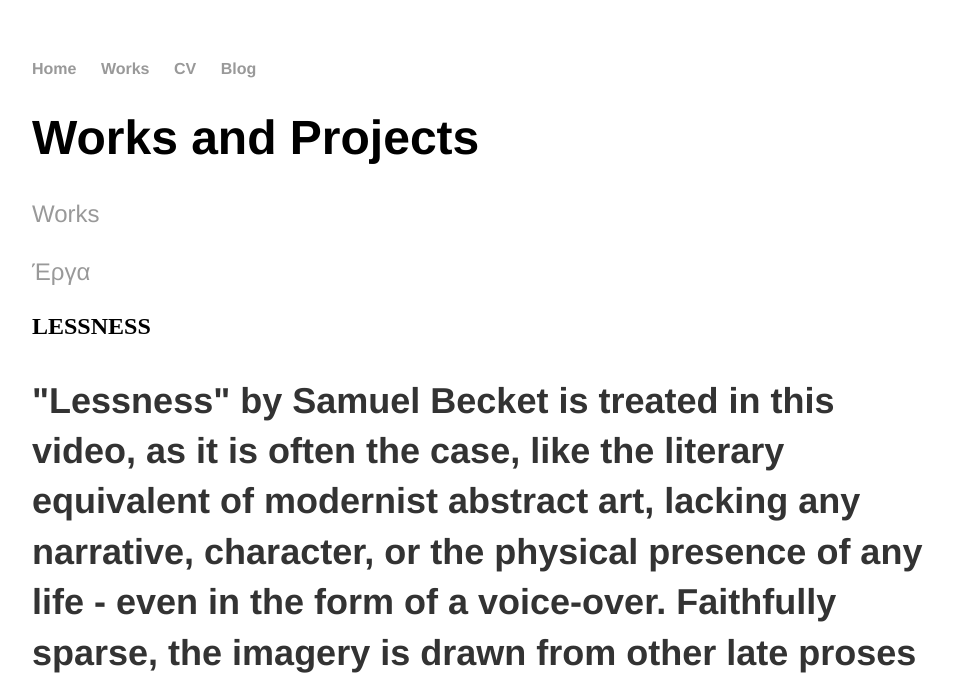
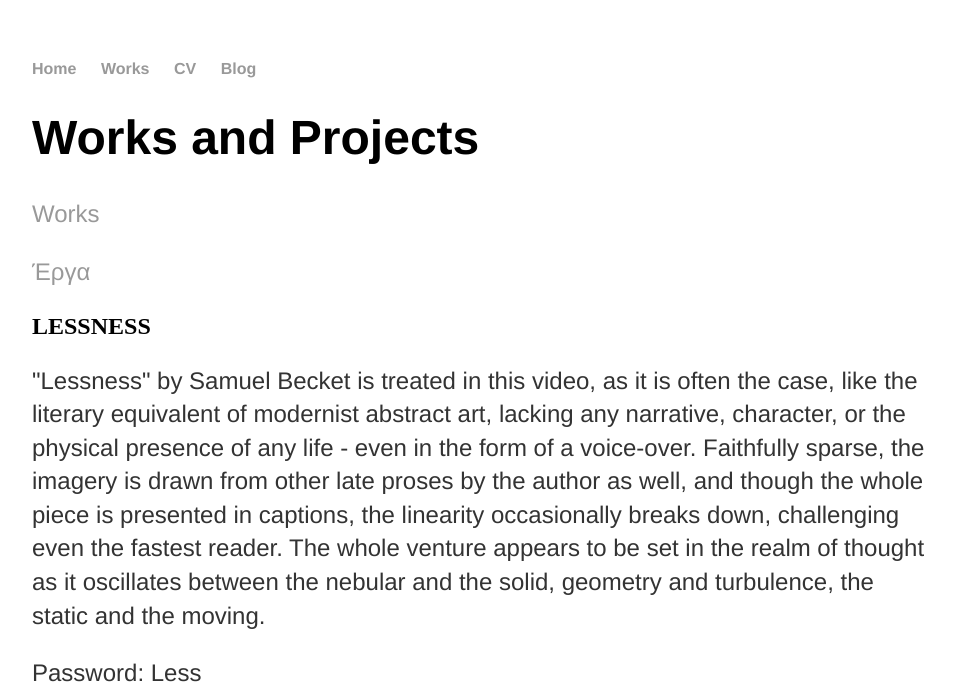
Before and after one commit to YiannosEconomou/Yiannos-E.net, a Jekyll site: the page built from about/lessness.html, in a window 1280 px wide. Shown: the top 687 px of the page, without its empty margins (160-1115 px from the left). Built offline with Jekyll 4.4.1, drawn with Linux system fonts in a browser that asks for light colours.

```diff
--- a/about/lessness.html
+++ b/about/lessness.html
@@ -6,7 +6,7 @@ title: Yiannos Economou, Video Artist
 	<h1>Works and Projects</h1>
 	<p> <a href="/about">Works</a></p>
 	<p><a href="/about">Έργα</a></p>
-	<h2> LESSNESS
+	<h2> LESSNESS</h2>
 	<p>"Lessness" by Samuel Becket is treated in this video, as it is often the case, like the literary equivalent of modernist abstract art, lacking any narrative,
   character, or the physical presence of any life - even in the form of a voice-over. Faithfully sparse, the imagery is drawn from other late proses by the author
   as well, and though the whole piece is presented in captions, the linearity occasionally breaks down, challenging even the fastest reader.
```
